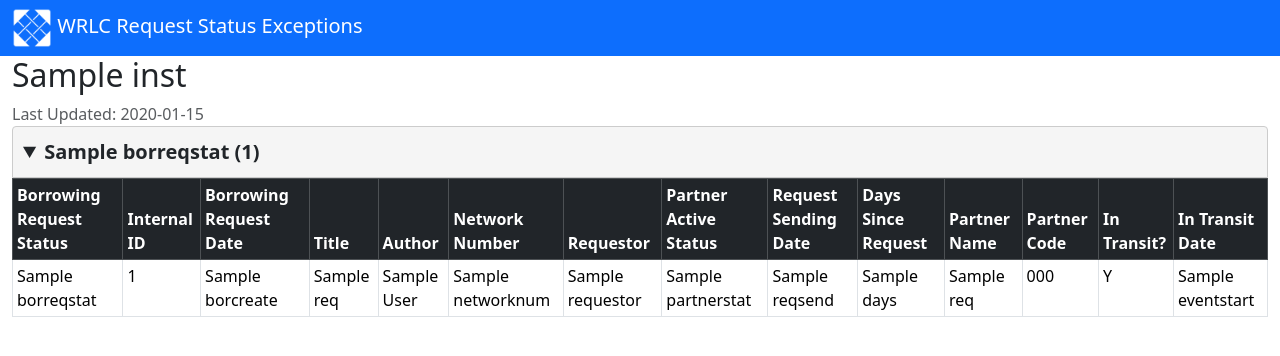
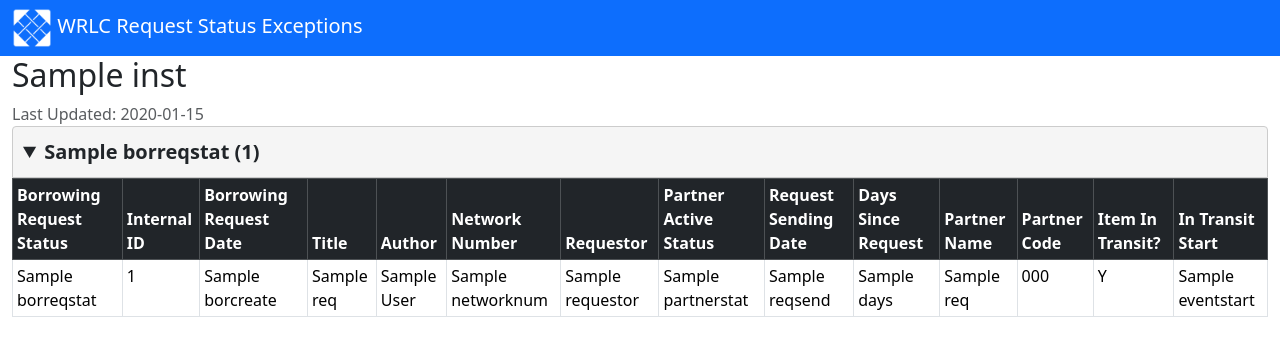
Before and after one commit to WRLC/enhancedExceptions, a Python web app: template templates/report.html in a window 1280 px wide, after a click that opens the changed part. Shown: the top 356 px of the page. Run offline with Jinja, Linux system fonts and the light colour scheme; the template is opened without the code that fills it: most values are stand-ins (such as "Sample title", 1, 10 or a date in 2020).

Commit message:
last updated reporting

```diff
--- a/templates/report.html
+++ b/templates/report.html
@@ -30,8 +30,8 @@
                         <th>Days Since Request</th>
                         <th>Partner Name</th>
                         <th>Partner Code</th>
-                        <th>In Transit?</th>
-                        <th>In Transit Date</th>
+                        <th>Item In Transit?</th>
+                        <th>In Transit Start</th>
                     </tr>
                 </thead>
                 <tbody>
```
